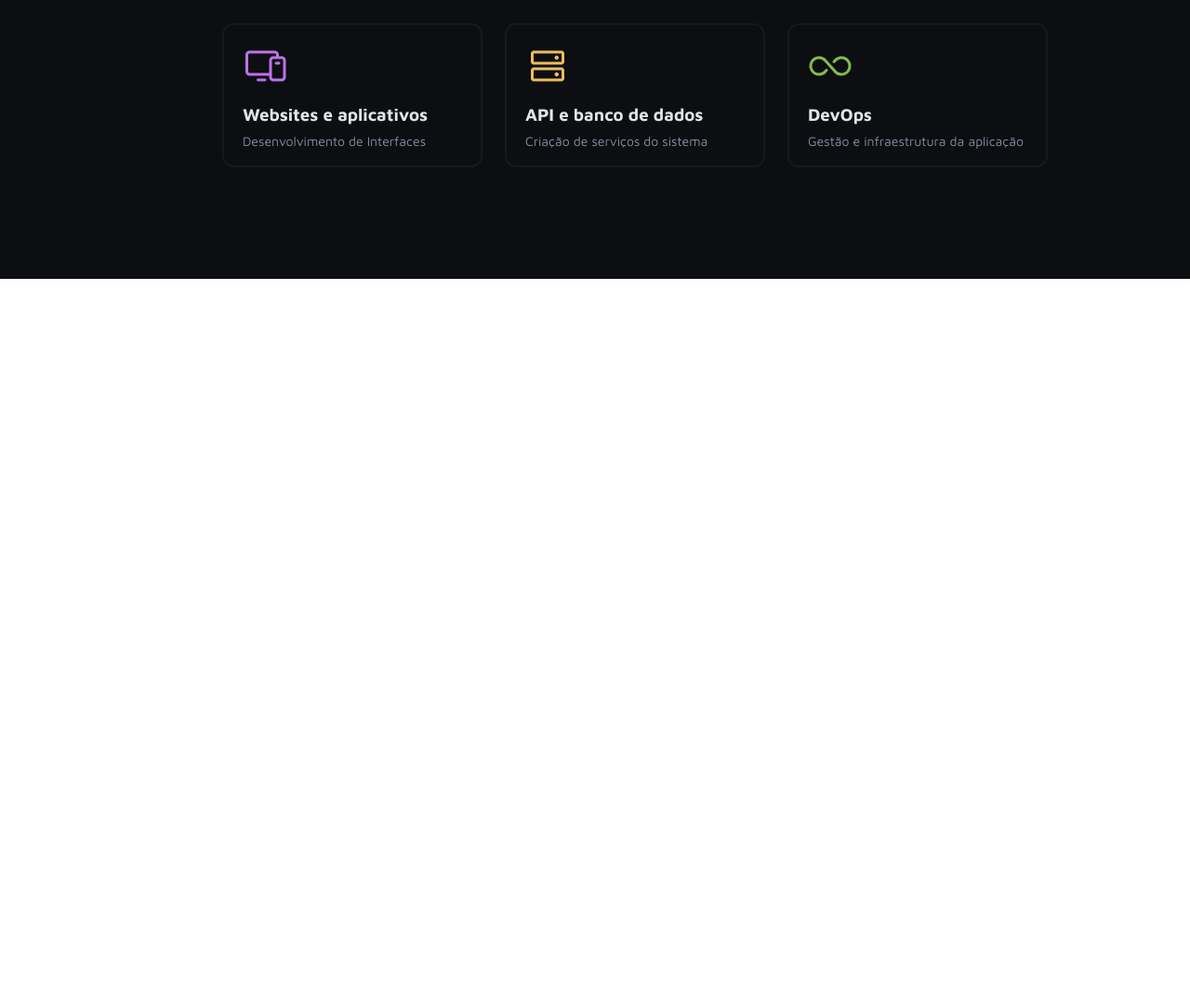
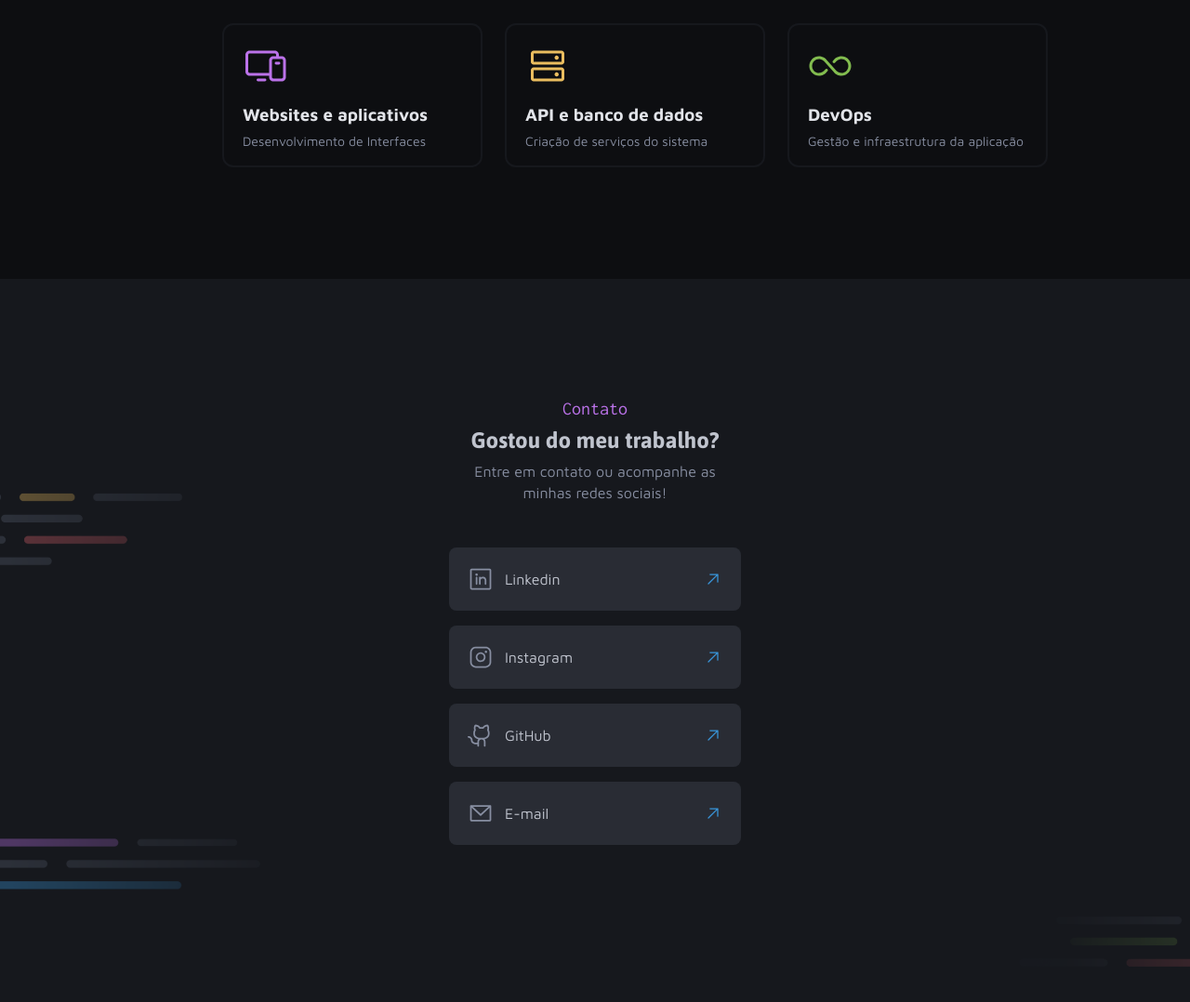
Before and after one commit to arthurcosta33/projeto-portfolio-dev, a plain HTML site: page index.html in a window 1280 px wide. Shown: the part 1847-2925 px from the top of the page at 93% size. Before the commit the page ends 2147 px from the top, so only its background shows below. Drawn offline with Linux system fonts and the light colour scheme.

Commit message:
finishing footer

```diff
--- a/index.html
+++ b/index.html
@@ -147,9 +147,63 @@
             <p>Gestão e infraestrutura da aplicação</p>
           </figcaption>
         </figure>
+      </div>
+    </section>
 
+    <footer>
+      <h3>Contato</h3>
+      <h2>Gostou do meu trabalho?</h2>
+      <p>Entre em contato ou acompanhe as minhas redes sociais!</p>
+
+      <div class="grid grid-flow-row gap-16 button-contact-container">
+
+        <div class="button-contact">
+
+          <div class="contact-img"></div>
+
+          <div class="contact-text">
+            <a href="#">Linkedin</a>
+          </div>
+
+          <img src="assets/icons/ArrowUpRight.svg" alt="Seta para a direita">
+
+        </div>
+
+        <div class="button-contact">
+
+          <div class="contact-img-instagram"></div>
+
+          <div class="contact-text">
+            <a href="#">Instagram</a>
+          </div>
+
+          <img src="assets/icons/ArrowUpRight.svg" alt="Seta para a direita">
+
+        </div>
+
+        <div class="button-contact">
+
+          <div class="contact-img-github"></div>
+
+          <div class="contact-text">
+            <a href="#">GitHub</a>
+          </div>
+
+          <img src="assets/icons/ArrowUpRight.svg" alt="Seta para a direita">
+
+        </div>
+
+        <div class="button-contact">
+
+          <div class="contact-img-email"></div>
+
+          <div class="contact-text">
+            <a href="#">E-mail</a>
+          </div>
+
+          <img src="assets/icons/ArrowUpRight.svg" alt="Seta para a direita">
+        </div>
       </div>
-
-    </section>
+    </footer>
   </body>
   </html>
--- /dev/null
+++ b/styles/footer.css
@@ -0,0 +1,101 @@
+footer {
+  background-image: url(../assets/images/Background_Contacts.png);
+  background-size: cover;
+  background-repeat: no-repeat;
+  min-height: 750px;
+  padding: 128px 483px 200px 483px;
+}
+
+footer h3 {
+  text-align: center;
+  font: var(--subtitle);
+  color: var(--purple);
+  margin-bottom: 8px;
+}
+
+footer h2 {
+  text-align: center;
+  font: var(--title-md);
+  margin-bottom: 8px;
+}
+
+footer p {
+  text-align: center;
+  font: var(--text-md);
+  margin-bottom: 48px;
+}
+
+.button-contact {
+  display: flex;
+  align-items: center;
+  justify-content: space-between;
+  background-color: var(--gray-300);
+  border-radius: 8px;
+  padding: 20px;
+  font: var(--text-md);
+  gap: 12px;
+}
+
+.button-contact figcaption {
+  display: flex;
+  align-items: center;
+  margin-right: auto;
+}
+
+a {
+  text-decoration: none;
+  color: var(--gray-500);
+}
+
+.button-contact-container {
+  max-width: 400px;
+  margin: auto;
+}
+
+.button-contact:hover {
+  border: 1px solid var(--blue);
+}
+
+.contact-img {
+  width: 28px;
+  height: 28px;
+  background-image: url(../assets/icons/LinkedinLogo.svg);
+}
+
+.contact-text {
+  flex: 1;
+}
+
+.button-contact:hover .contact-img {
+  background-image: url(../assets/icons/LinkedinLogoBlue.svg);
+}
+
+.contact-img-instagram {
+  width: 28px;
+  height: 28px;
+  background-image: url(../assets/icons/InstagramLogo.svg);
+}
+
+.button-contact:hover .contact-img-instagram {
+  background-image: url(../assets/icons/InstagramLogoBlue.svg);
+}
+
+.contact-img-github {
+  width: 28px;
+  height: 28px;
+  background-image: url(../assets/icons/GithubLogo.svg);
+}
+
+.button-contact:hover .contact-img-github {
+  background-image: url(../assets/icons/GithubLogoBlue.svg);
+}
+
+.contact-img-email {
+  width: 28px;
+  height: 28px;
+  background-image: url(../assets/icons/EnvelopeSimple.svg);
+}
+
+.button-contact:hover .contact-img-email {
+  background-image: url(../assets/icons/EnvelopeSimpleBlue.svg);
+}
--- a/styles/index.css
+++ b/styles/index.css
@@ -2,3 +2,4 @@
 @import url(utility.css);
 @import url(header.css);
 @import url(main.css);
+@import url(footer.css);
--- a/styles/main.css
+++ b/styles/main.css
@@ -79,7 +79,3 @@ main h2 {
   margin-top: 12px;
   margin-bottom: 8px;
 }
-
-.card-service p {
-
-}
--- a/styles/utility.css
+++ b/styles/utility.css
@@ -6,8 +6,20 @@
   grid-auto-flow: column;
 }
 
+.grid-flow-row {
+  grid-auto-flow: row;
+}
+
+.grid-cols-1 {
+ grid-template-columns: 1fr;
+}
+
 .grid-cols-3 {
   grid-template-columns: 1fr 1fr 1fr;
+}
+
+.gap-16 {
+  gap: 16px;
 }
 
 .gap-24 {
```
Also changed, not shown: assets/icons/ArrowUpRight.svg (added), assets/icons/EnvelopeSimple.svg (added), assets/icons/EnvelopeSimpleBlue.svg (added), assets/icons/GithubLogo.svg (added), assets/icons/GithubLogoBlue.svg (added), assets/icons/InstagramLogo.svg (added), assets/icons/InstagramLogoBlue.svg (added), assets/icons/LinkedinLogo.svg (added), assets/icons/LinkedinLogoBlue.svg (added).
